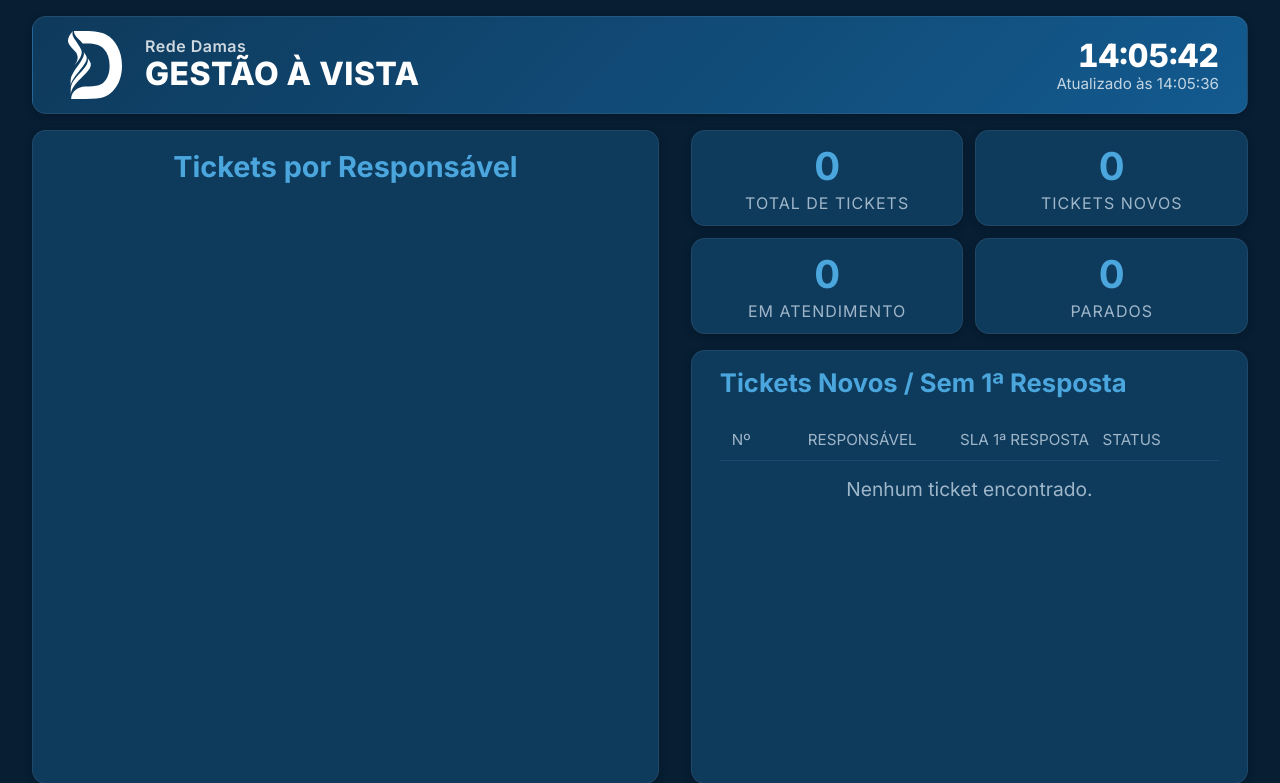
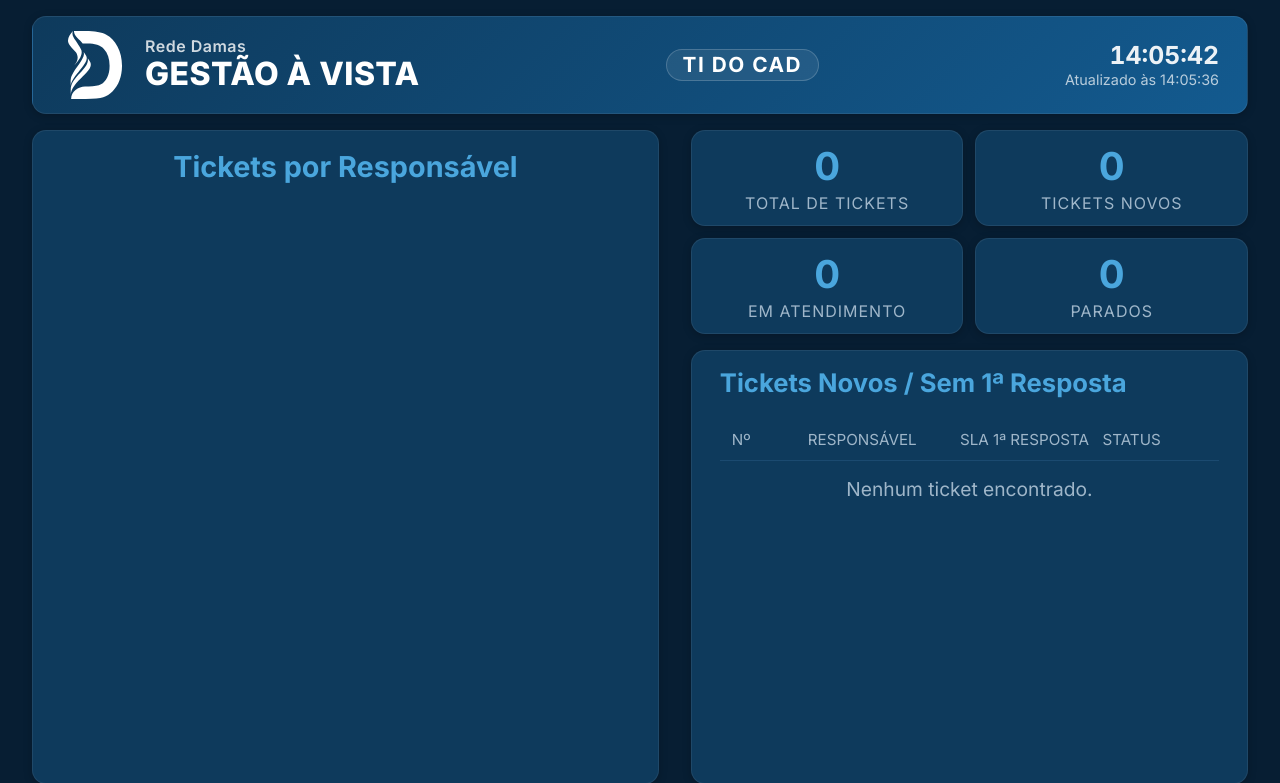
Before and after one commit to devops-rede-damas/gestao_a_vista, a Flask app: page /gv_movidesk in a window 1280 px wide. Shown: the top 783 px of the page. Run offline with Flask 3, Linux system fonts and the light colour scheme; data that the repository does not hold is empty.

Commit message:
feat(cabecalho): nome do departamento (chip) no topbar + hierarquia refinada (projeto = heroi)

```diff
--- a/core/sectors.py
+++ b/core/sectors.py
@@ -50,7 +50,7 @@ def sector_display(setor, cfg=None):
     dados = cfg["setores"].get(setor, {}) if not setor.startswith("_") else {}
     modo = dados.get("exibicao", "agregado")
     equipes = [r["equipe"] for r in (dados.get("regras") or []) if r.get("equipe")]
-    return {"modo": modo, "equipes": equipes}
+    return {"nome": dados.get("nome", setor), "modo": modo, "equipes": equipes}
 
 
 def _escape(value):
--- a/static/css/gta.css
+++ b/static/css/gta.css
@@ -38,14 +38,19 @@ body {
 .topbar-name { font-size: 1rem; font-weight: 600; color: rgba(255,255,255,.8); letter-spacing: .5px; }
 .topbar-title { font-size: 2rem; font-weight: 800; color: #fff; letter-spacing: .5px; }
 .topbar-clock { display: flex; flex-direction: column; align-items: flex-end; line-height: 1.2; }
-.clock-time { font-size: 2rem; font-weight: 800; color: #fff; font-variant-numeric: tabular-nums; }
-.clock-updated { font-size: .95rem; color: rgba(255,255,255,.75); }
+.clock-time { font-size: 1.55rem; font-weight: 700; color: rgba(255,255,255,.92); font-variant-numeric: tabular-nums; }
+.clock-updated { font-size: .9rem; color: rgba(255,255,255,.7); }
+
+/* Centro do cabecalho: nome do departamento (fixo) + equipe (rodizio no modo por_equipe) */
+.topbar-center { display: flex; flex-direction: column; align-items: center; justify-content: center; line-height: 1.15; text-align: center; gap: 6px; }
+/* Setor: chip discreto (secundario ao nome do projeto, nunca maior que ele) */
+.panel-dept { font-size: 1.3rem; font-weight: 700; color: #fff; letter-spacing: 1.5px; text-transform: uppercase; padding: 3px 16px; border-radius: 999px; background: rgba(255,255,255,.08); border: 1px solid rgba(255,255,255,.18); }
 
 /* Indicador da equipe atual (modo por_equipe) */
 .team-badge { display: none; flex-direction: column; align-items: center; line-height: 1.2; text-align: center; }
 .team-badge.visible { display: flex; }
-.team-badge-name { font-size: 1.6rem; font-weight: 800; color: #fff; letter-spacing: .5px; }
-.team-badge-pos { font-size: 1rem; font-weight: 700; color: var(--rd-count); letter-spacing: 1px; }
+.team-badge-name { font-size: 1.05rem; font-weight: 600; color: var(--rd-text-dim); letter-spacing: .3px; }
+.team-badge-pos { font-size: .85rem; font-weight: 800; color: var(--rd-count); letter-spacing: 1px; }
 
 /* Aviso de dados desatualizados */
 .stale-banner { display: none; background: #7c2d12; color: #fed7aa; border: 1px solid #ea580c; border-radius: 8px; padding: 12px 18px; margin: 0 auto 16px; max-width: 1700px; width: 100%; font-weight: bold; }
--- a/templates/gta.html
+++ b/templates/gta.html
@@ -18,9 +18,12 @@
                 <span class="topbar-title">GESTÃO À VISTA</span>
             </div>
         </div>
-        <div id="team-badge" class="team-badge">
-            <span id="team-badge-name" class="team-badge-name"></span>
-            <span id="team-badge-pos" class="team-badge-pos"></span>
+        <div class="topbar-center">
+            {% if exibicao and exibicao.nome %}<span class="panel-dept">{{ exibicao.nome }}</span>{% endif %}
+            <div id="team-badge" class="team-badge">
+                <span id="team-badge-name" class="team-badge-name"></span>
+                <span id="team-badge-pos" class="team-badge-pos"></span>
+            </div>
         </div>
         <div class="topbar-clock">
             <span id="clock" class="clock-time">--:--:--</span>
```
